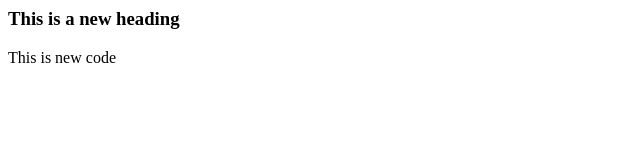
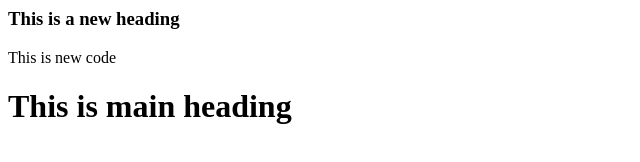
Before and after one commit to CodeCollecor00/LocalRepo, a plain HTML site: page index.html in a window 1280 px wide. Shown: the whole page, without its empty margins (0-640 px from the left). Drawn offline with Linux system fonts and the light colour scheme.

Commit message:
add heading2

```diff
--- a/index.html
+++ b/index.html
@@ -1,2 +1,3 @@
 <h3>This is a new heading</h3>
 <p>This is new code</p>
+<h1>This is main heading</h1>
```
